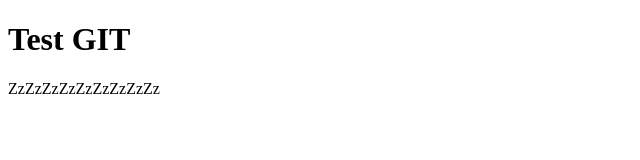
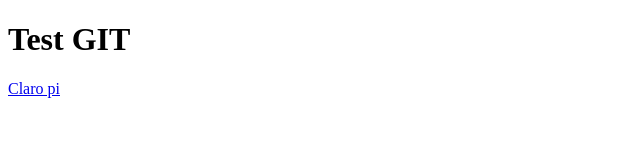
Before and after one commit to AndresTejada08/Aplicacion-Web-Servicio-Turistico, a plain HTML site: page index.html in a window 1280 px wide. Shown: the whole page, without its empty margins (0-640 px from the left). Drawn offline with Linux system fonts and the light colour scheme.

Commit message:
go a lokiar

```diff
--- a/index.html
+++ b/index.html
@@ -8,6 +8,6 @@
 </head>
 <body>
     <h1>Test GIT</h1>
-    <p>ZzZzZzZzZzZzZzZzZz</p>
+    <a href="#">Claro pi</a>
 </body>
 </html>
```
